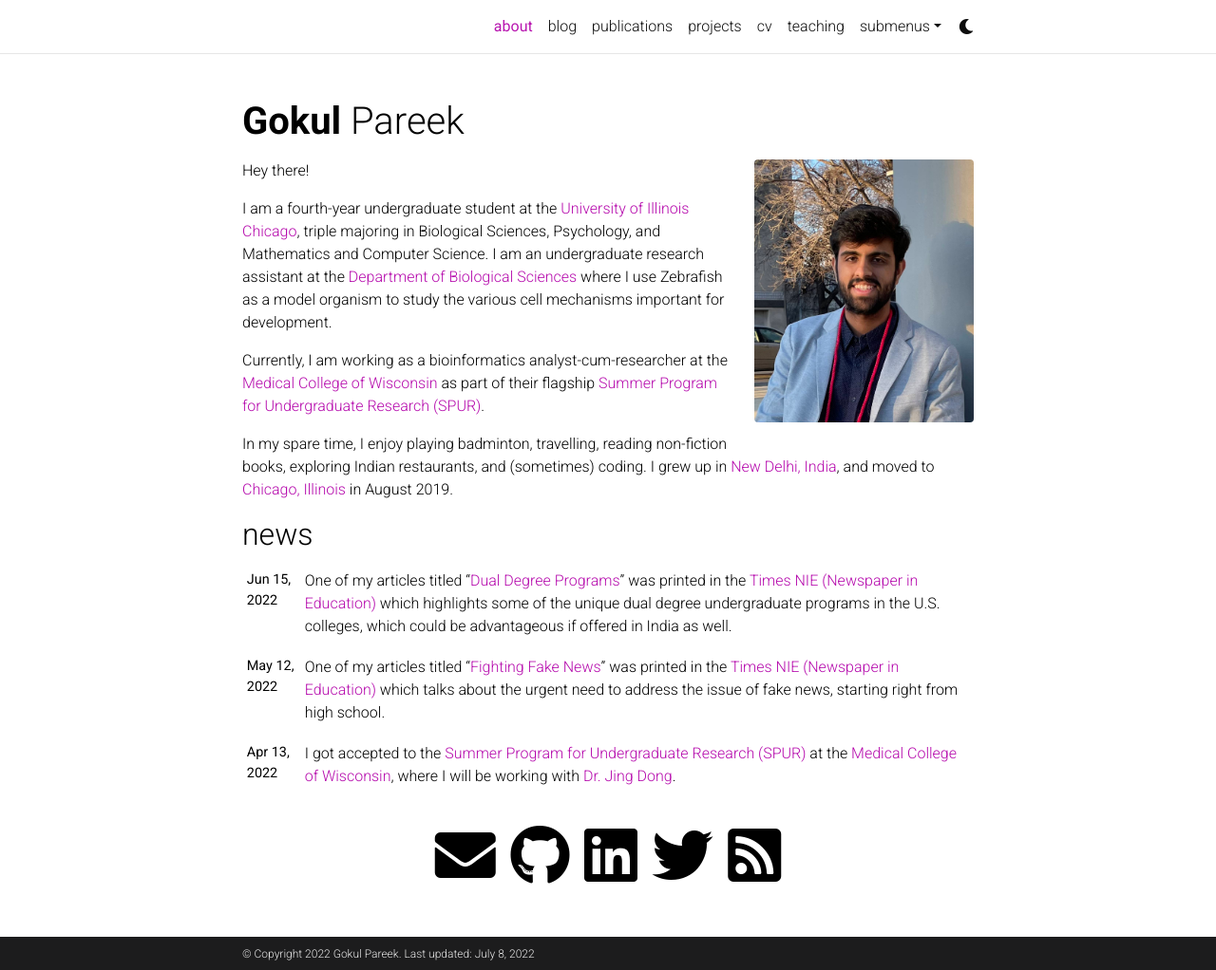
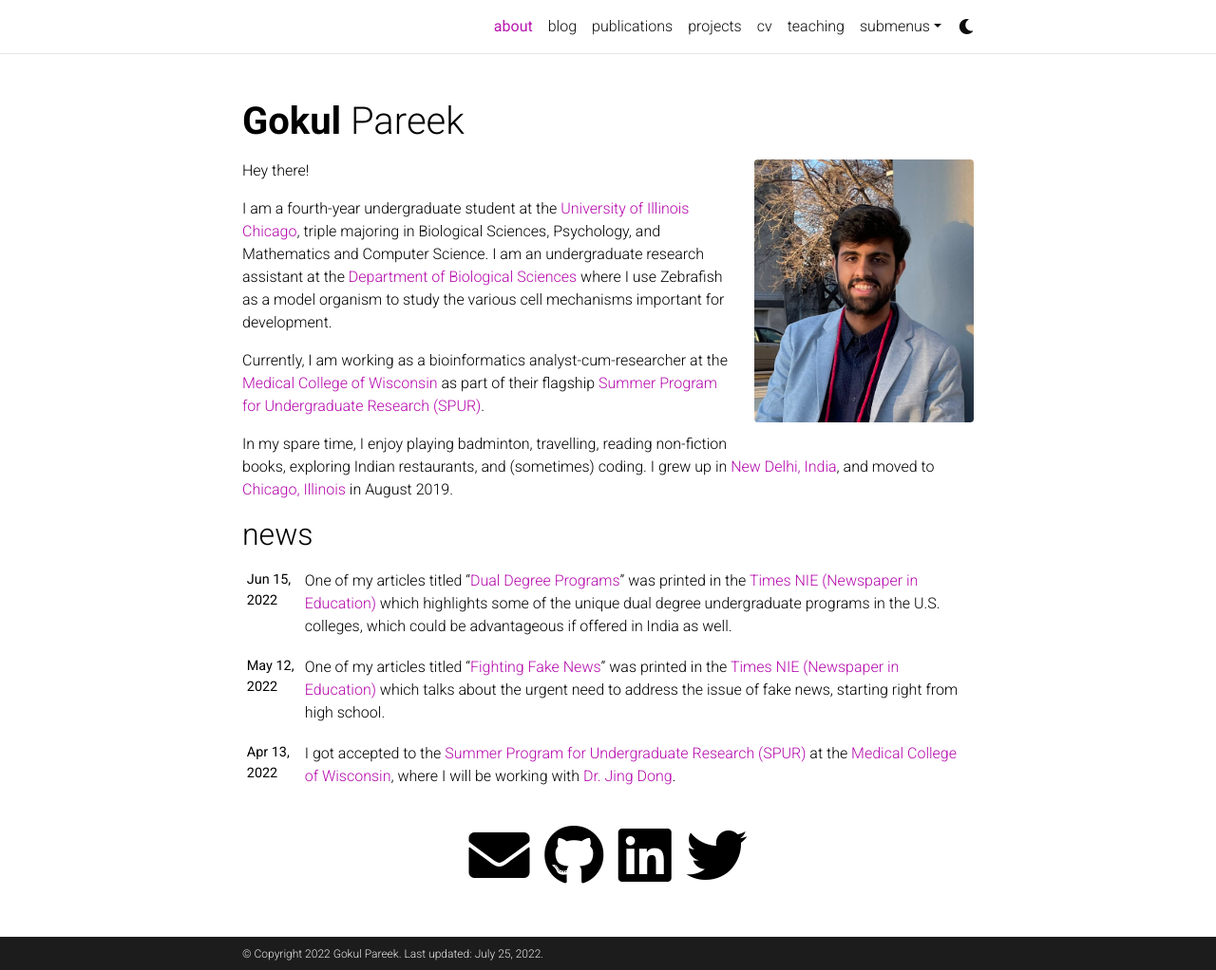
Before and after one commit to gokulpareek/gokul-pareek-website, a Jekyll site: the page built from _pages/about.md, in a window 1280 px wide and 1022 px high. Shown: the whole window at 95% size. Built offline with Jekyll 4.4.1, drawn with Linux system fonts in a browser that asks for light colours; full-size pictures stand in for the smaller copies a plugin makes; comment, search, counter and statistics services are not loaded; a style sheet for code colours, icons or effects is not loaded; part of the change alters nothing that is shown.

Commit message:
Update _config.yml

```diff
--- a/_config.yml
+++ b/_config.yml
@@ -10,7 +10,6 @@ email: gparee2@gmail.com
 description: > # the ">" symbol means to ignore newlines until "footer_text:"
   A simple, whitespace theme for academics. Based on [*folio](https://github.com/bogoli/-folio) design.
 footer_text: >
-  Last updated: July 8, 2022
 keywords: gokul, pareek, blog  # add your own keywords or leave empty
 
 lang: en # the language of your site (for example: en, fr, cn, ru, etc.)
@@ -18,7 +17,7 @@ icon: ⚛️  # the emoji used as the favicon (alternatively, provide image name
 
 url: https://gokulpareek.com  # the base hostname & protocol for your site
 baseurl:  # the subpath of your site, e.g. /blog/
-last_updated: false # set to true if you want to display last updated in the footer
+last_updated: true # set to true if you want to display last updated in the footer
 impressum_path:  # set to path to include impressum link in the footer, use the same path as permalink in a page, helps to conform with EU GDPR
 
 # -----------------------------------------------------------------------------
@@ -27,7 +26,7 @@ impressum_path:  # set to path to include impressum link in the footer, use the
 # will use title and url fields
 # Take a look to https://github.com/jekyll/jekyll-feed for more customization
 
-rss_icon: true
+rss_icon: false
 
 # -----------------------------------------------------------------------------
 # Layout
```
